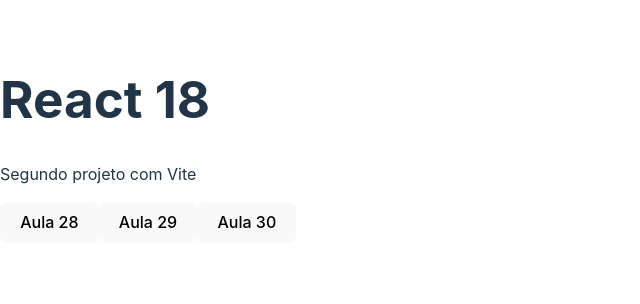
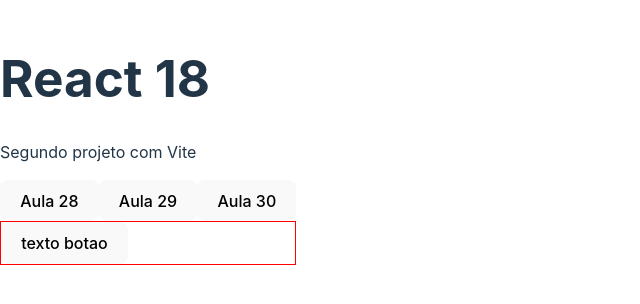
Before and after one commit to CodeCraft-LTDA/react18-segundo-projeto-vite, a React (Vite) app: page / in a window 1280 px wide. Shown: the part 260-564 px from the top of the page, without its empty margins (0-640 px from the left). Built offline with nearby package versions, Linux system fonts and the light colour scheme.

Commit message:
Aula 31 O q e propagacao de eventos

```diff
--- a/src/App.tsx
+++ b/src/App.tsx
@@ -19,6 +19,13 @@
       <button onClick={() => handleClick("Teste")}>Aula 29</button>
 
       <Button label="Aula 30" onClick={() => handleClick("TEste")} />
+
+
+      <div onClick={() => alert("clique div")} style={{border: "1px solid red"}}>
+        <button onClick={() => alert("clique botao")}>
+          texto botao
+        </button>
+      </div>
     </div>
   );
 }
```
